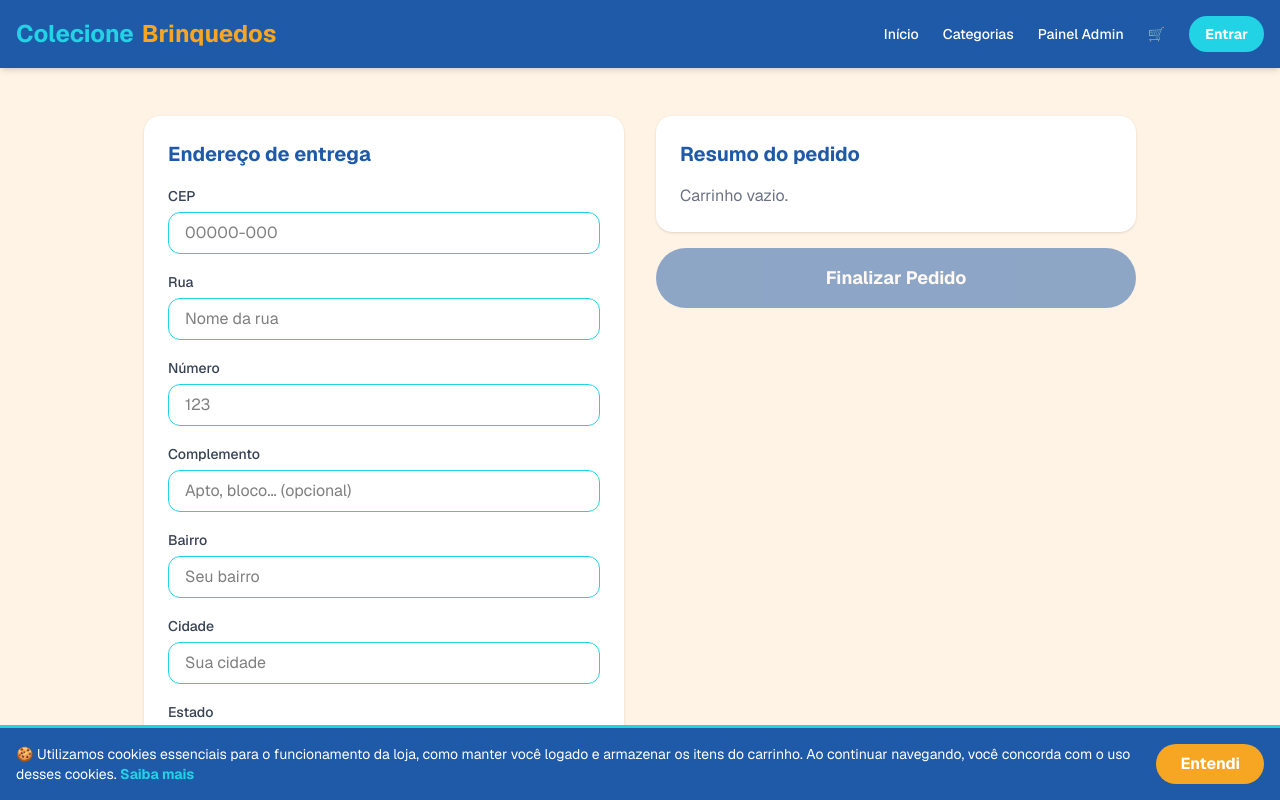
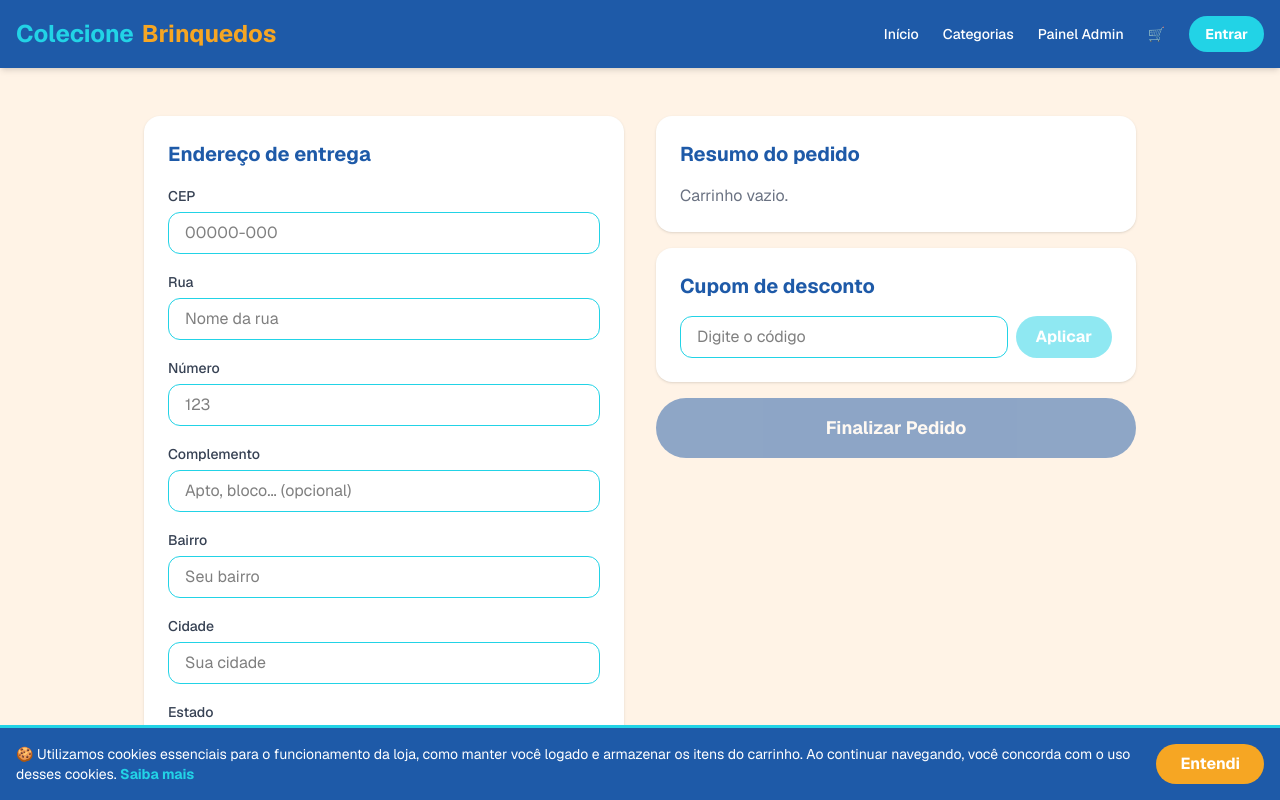
Before and after one commit to carolinerener/colecione-brinquedos-front, a Next.js app: page /checkout in a window 1280 px wide. Shown: the top 800 px of the page. Built offline with nearby package versions, Linux system fonts and the light colour scheme; sample sign-in values are in the browser's storage.

Commit message:
feat(cupons): adicionar aplicação de cupom no checkout

```diff
--- a/src/app/checkout/page.tsx
+++ b/src/app/checkout/page.tsx
@@ -4,6 +4,15 @@ import { useCarrinho } from '@/contexts/CarrinhoContext';
 import { useRouter } from 'next/navigation';
 import { useEffect, useState } from 'react';
 import { getMensagemErro, limparSessaoEExpirada } from '@/lib/apiErrors';
+
+interface CupomAplicado {
+  code: string;
+  type: 'fixed' | 'percentage';
+  value: string | number;
+  discount: number;
+  final_total: number;
+  total_original: number;
+}
 
 export default function CheckoutPage() {
   const { itens, total, limparCarrinho } = useCarrinho();
@@ -21,11 +30,83 @@ export default function CheckoutPage() {
     zip_code: '',
   });
 
+  const [codigoCupom, setCodigoCupom] = useState('');
+  const [cupomAplicado, setCupomAplicado] = useState<CupomAplicado | null>(null);
+  const [erroCupom, setErroCupom] = useState('');
+  const [carregandoCupom, setCarregandoCupom] = useState(false);
+
   const token = typeof window !== 'undefined' ? localStorage.getItem('token') : null;
 
   useEffect(() => {
     if (!token) router.push('/login');
   }, []);
+
+  useEffect(() => {
+    if (cupomAplicado && cupomAplicado.total_original !== total) {
+      setCupomAplicado(null);
+      setErroCupom('Carrinho alterado. Reaplique o cupom.');
+    }
+  }, [total, cupomAplicado]);
+
+  async function aplicarCupom() {
+    if (!codigoCupom.trim()) {
+      setErroCupom('Digite um código de cupom.');
+      return;
+    }
+    if (itens.length === 0) {
+      setErroCupom('Adicione produtos ao carrinho antes de aplicar cupom.');
+      return;
+    }
+
+    setErroCupom('');
+    setCarregandoCupom(true);
+
+    try {
+      const res = await fetch(`${process.env.NEXT_PUBLIC_API_URL}/coupons/validate`, {
+        method: 'POST',
+        headers: {
+          Accept: 'application/json',
+          'Content-Type': 'application/json',
+          Authorization: `Bearer ${token}`,
+        },
+        body: JSON.stringify({
+          code: codigoCupom.toUpperCase(),
+          order_total: total,
+        }),
+      });
+
+      if (res.status === 401) {
+        limparSessaoEExpirada(router);
+        return;
+      }
+
+      const data = await res.json();
+
+      if (!res.ok || !data.valid) {
+        setErroCupom(data.message || 'Cupom inválido.');
+        return;
+      }
+
+      setCupomAplicado({
+        code: data.coupon.code,
+        type: data.coupon.type,
+        value: data.coupon.value,
+        discount: data.discount,
+        final_total: data.final_total,
+        total_original: total,
+      });
+      setCodigoCupom('');
+    } catch {
+      setErroCupom('Erro ao validar cupom. Tente novamente.');
+    } finally {
+      setCarregandoCupom(false);
+    }
+  }
+
+  function removerCupom() {
+    setCupomAplicado(null);
+    setErroCupom('');
+  }
 
   async function handleFinalizarPedido() {
     if (itens.length === 0) { setErro('Seu carrinho está vazio.'); return; }
@@ -38,7 +119,8 @@ export default function CheckoutPage() {
         body: JSON.stringify({
           items: itens.map(item => ({ product_id: item.id, quantity: item.quantidade, price: item.price })),
           address: form,
-          total,
+          total: cupomAplicado ? cupomAplicado.final_total : total,
+          coupon_code: cupomAplicado?.code || null,
         }),
       });
 
@@ -74,6 +156,8 @@ export default function CheckoutPage() {
       </div>
     );
   }
+
+  const totalFinal = cupomAplicado ? cupomAplicado.final_total : total;
 
   return (
     <div className="max-w-5xl mx-auto px-4 py-12 grid grid-cols-1 md:grid-cols-2 gap-8">
@@ -117,12 +201,70 @@ export default function CheckoutPage() {
                 </div>
               ))}
               <hr className="my-2" />
+
+              <div className="flex justify-between text-sm text-gray-600">
+                <span>Subtotal</span>
+                <span>R$ {total.toFixed(2).replace('.', ',')}</span>
+              </div>
+
+              {cupomAplicado && (
+                <div className="flex justify-between text-sm" style={{ color: '#22D3E6' }}>
+                  <span>Desconto ({cupomAplicado.code})</span>
+                  <span className="font-bold">− R$ {cupomAplicado.discount.toFixed(2).replace('.', ',')}</span>
+                </div>
+              )}
+
+              <hr className="my-2" />
               <div className="flex justify-between font-bold text-lg">
                 <span>Total</span>
-                <span style={{ color: '#1E5AA8' }}>R$ {total.toFixed(2).replace('.', ',')}</span>
+                <span style={{ color: '#1E5AA8' }}>R$ {totalFinal.toFixed(2).replace('.', ',')}</span>
               </div>
             </div>
           )}
+        </div>
+
+        <div className="bg-white rounded-2xl shadow p-6">
+          <h2 className="text-xl font-bold mb-4" style={{ color: '#1E5AA8' }}>Cupom de desconto</h2>
+          {cupomAplicado ? (
+            <div className="flex items-center justify-between rounded-xl p-3" style={{ backgroundColor: '#FFF3E6', border: '1px solid #22D3E6' }}>
+              <div>
+                <p className="font-bold" style={{ color: '#1E5AA8' }}>{cupomAplicado.code}</p>
+                <p className="text-sm text-gray-600">
+                  Desconto de {cupomAplicado.type === 'percentage'
+                    ? `${Number(cupomAplicado.value).toFixed(0)}%`
+                    : `R$ ${Number(cupomAplicado.value).toFixed(2).replace('.', ',')}`} aplicado
+                </p>
+              </div>
+              <button
+                onClick={removerCupom}
+                className="text-sm font-medium hover:opacity-70"
+                style={{ color: '#F554A7' }}
+              >
+                Remover
+              </button>
+            </div>
+          ) : (
+            <div className="flex gap-2">
+              <input
+                className="flex-1 px-4 py-2 border rounded-xl focus:outline-none focus:ring-2"
+                style={{ borderColor: '#22D3E6' }}
+                placeholder="Digite o código"
+                value={codigoCupom}
+                onChange={e => setCodigoCupom(e.target.value.toUpperCase())}
+                disabled={carregandoCupom}
+                onKeyDown={e => e.key === 'Enter' && aplicarCupom()}
+              />
+              <button
+                onClick={aplicarCupom}
+                disabled={carregandoCupom || itens.length === 0}
+                style={{ backgroundColor: '#22D3E6' }}
+                className="text-white px-5 py-2 rounded-full font-bold hover:opacity-90 disabled:opacity-50"
+              >
+                {carregandoCupom ? 'Aplicando...' : 'Aplicar'}
+              </button>
+            </div>
+          )}
+          {erroCupom && <p className="text-red-500 text-sm mt-2">{erroCupom}</p>}
         </div>
 
         {erro && <p className="text-red-500 text-sm">{erro}</p>}
```
